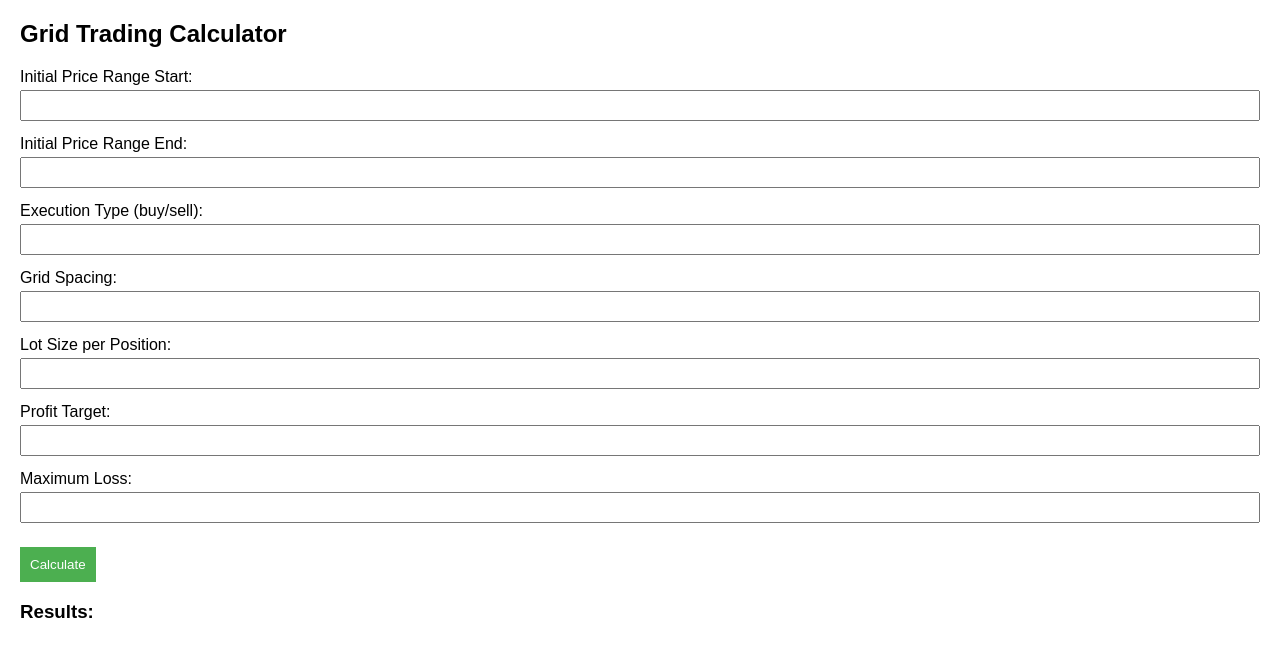
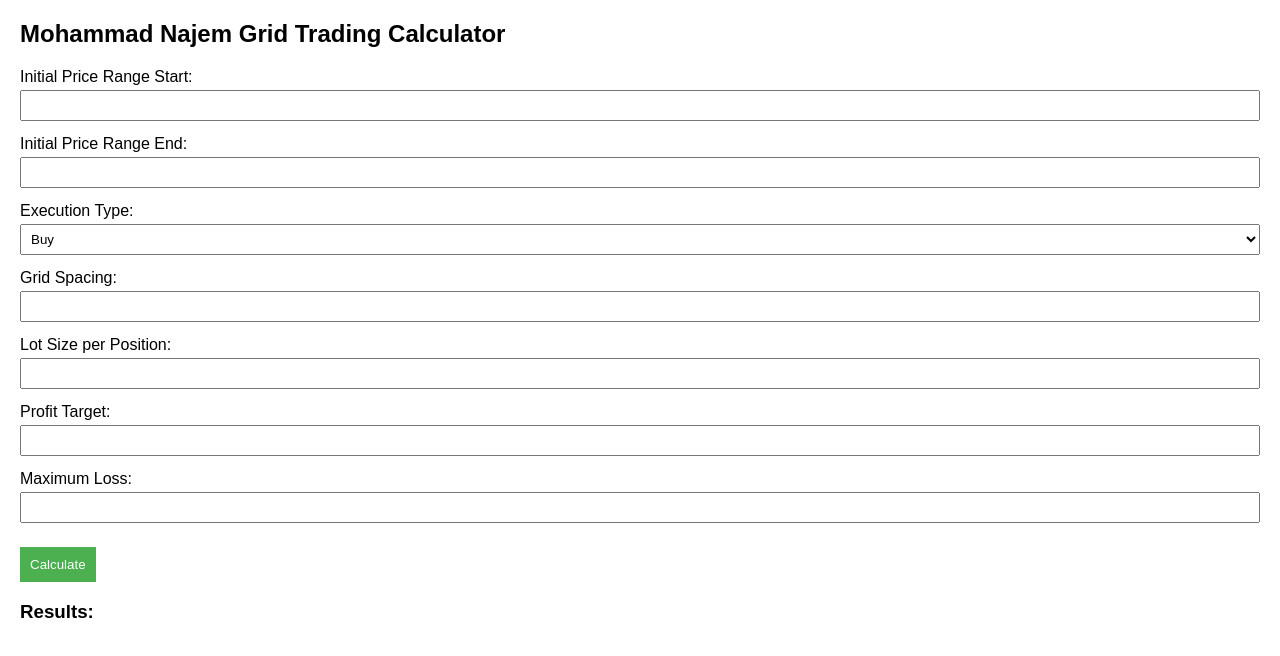
Before and after one commit to marwanorabi/Grid-trading-calculator, a plain HTML site: page index.html in a window 1280 px wide. Drawn offline with Linux system fonts and the light colour scheme.

Commit message:
index.html

```diff
--- a/index.html
+++ b/index.html
@@ -3,13 +3,13 @@
 <head>
     <meta charset="UTF-8">
     <meta name="viewport" content="width=device-width, initial-scale=1.0">
-    <title>Grid Trading Calculator</title>
+    <title>Mohammad Najem Grid Trading Calculator</title>
     <style>
         body {
             font-family: Arial, sans-serif;
             margin: 20px;
         }
-        input[type=text] {
+        input[type=text], select {
             width: 100%;
             padding: 6px;
             margin: 4px 0;
@@ -34,7 +34,7 @@
 </head>
 <body>
 
-<h2>Grid Trading Calculator</h2>
+<h2>Mohammad Najem Grid Trading Calculator</h2>
 <form id="tradingForm">
     <label for="priceStart">Initial Price Range Start:</label>
     <input type="text" id="priceStart" required>
@@ -42,8 +42,11 @@
     <label for="priceEnd">Initial Price Range End:</label>
     <input type="text" id="priceEnd" required>
 
-    <label for="executionType">Execution Type (buy/sell):</label>
-    <input type="text" id="executionType" required>
+    <label for="executionType">Execution Type:</label>
+    <select id="executionType" required>
+        <option value="buy">Buy</option>
+        <option value="sell">Sell</option>
+    </select>
 
     <label for="gridSpacing">Grid Spacing:</label>
     <input type="text" id="gridSpacing" required>
@@ -75,8 +78,7 @@ function calculateResults() {
     let maxLoss = parseFloat(document.getElementById('maxLoss').value);
 
     // Validate inputs
-    if (isNaN(priceStart) || isNaN(priceEnd) || isNaN(gridSpacing) || isNaN(lotSize) || isNaN(profitTarget) || isNaN(maxLoss) ||
-        (executionType !== 'buy' && executionType !== 'sell')) {
+    if (isNaN(priceStart) || isNaN(priceEnd) || isNaN(gridSpacing) || isNaN(lotSize) || isNaN(profitTarget) || isNaN(maxLoss)) {
         document.getElementById('results').textContent = "Please enter valid inputs.";
         return;
     }
```
